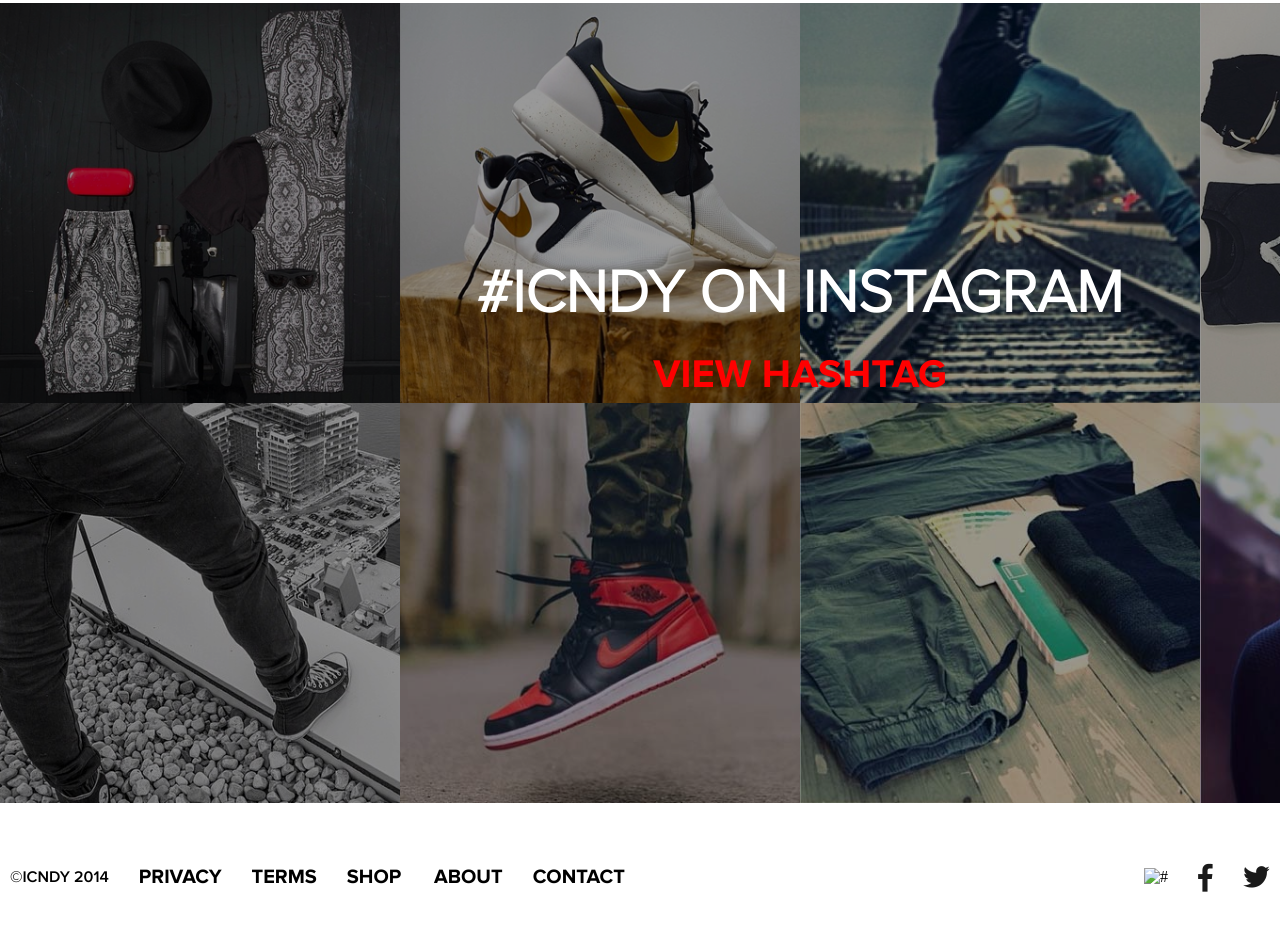
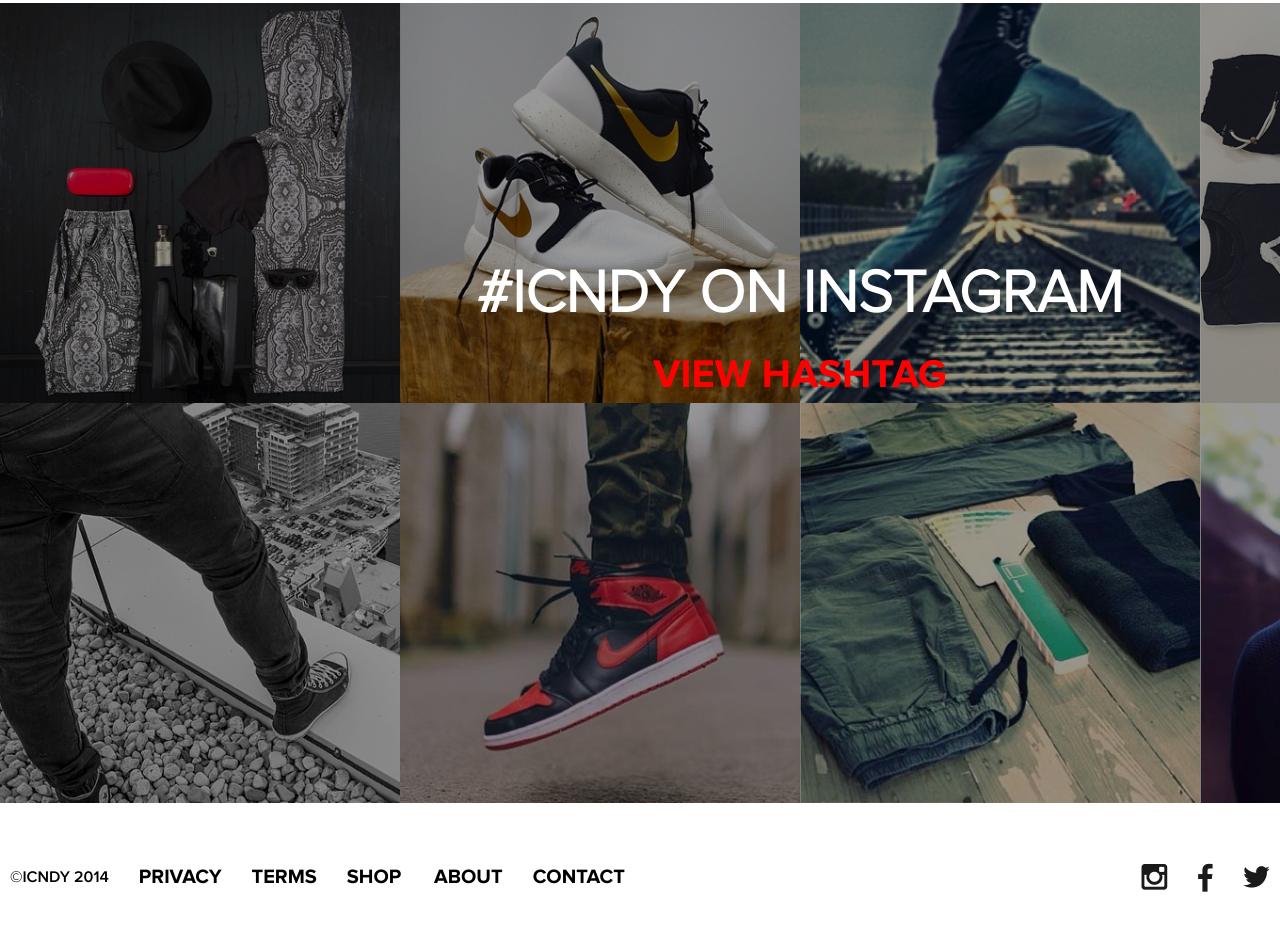
Before and after one commit to dliyaigr123-create/website-grid, a plain HTML site: page index.html in a window 1280 px wide. Shown: the part 1906-2836 px from the top of the page. Drawn offline with Linux system fonts and the light colour scheme; the site is published under a folder, as on GitHub Pages, so addresses that start at the root find nothing.

Commit message:
fix changed the path to the image

```diff
--- a/index.html
+++ b/index.html
@@ -121,7 +121,7 @@
           </nav>
           </div>
           <div class="footer__images">
-            <img src="/images/IG.png" alt="#">
+            <img src="./images/IG.png" alt="#">
             <img src="./images/FB.png" alt="#">
             <img src="./images/TWTR.png" alt="#">
           </div>
```
